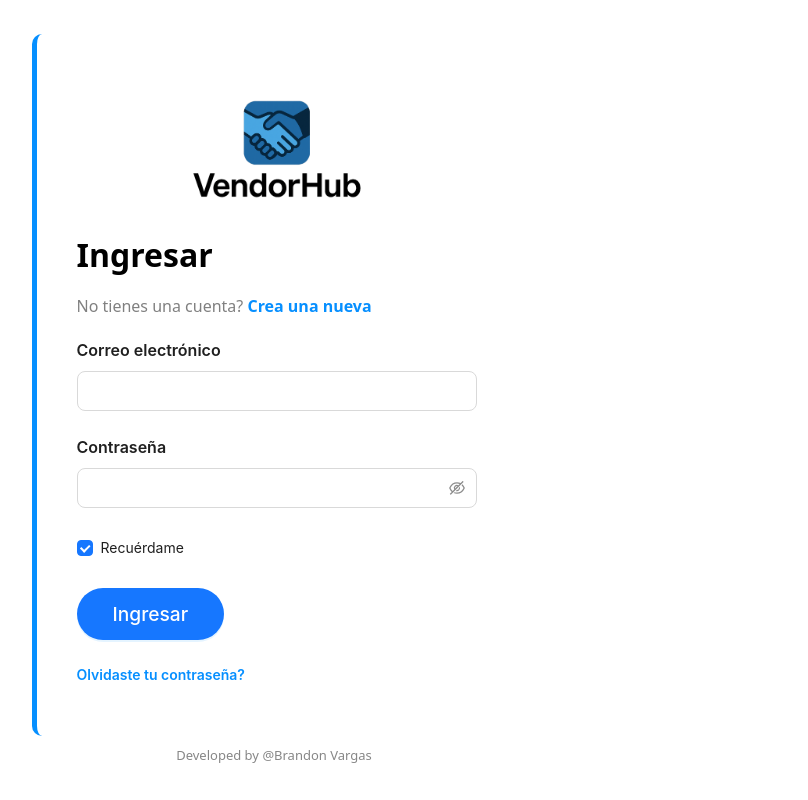
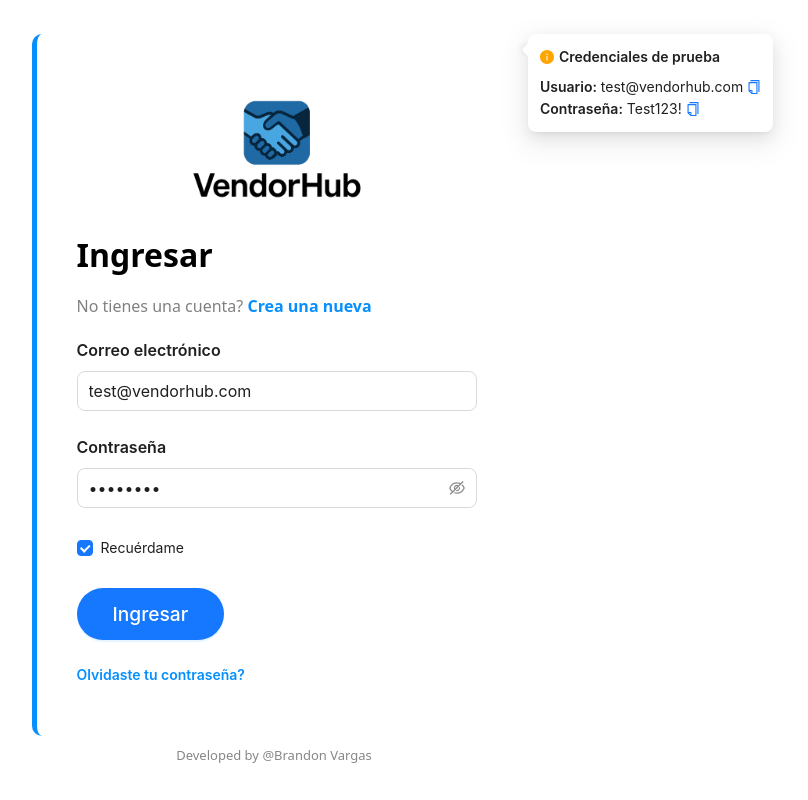
Before and after one commit to andresvpineros/vendor-hub-app, a React (Vite) app: page /login in a window 1280 px wide. Shown: the whole page, without its empty margins (366-1174 px from the left). Built offline with nearby package versions, Linux system fonts and the light colour scheme.

Commit message:
Refactor LoginPage to include a Popover with demo credentials and improve form structure

```diff
--- a/src/pages/auth/login/LoginPage.tsx
+++ b/src/pages/auth/login/LoginPage.tsx
@@ -1,10 +1,23 @@
-import { Button, Checkbox, Form, Input, Flex, Spin, notification } from "antd";
+import {
+  Button,
+  Checkbox,
+  Form,
+  Input,
+  Flex,
+  Spin,
+  notification,
+  Popover,
+  Typography,
+} from "antd";
 import type { FormProps } from "antd";
 import styles from "./LoginPage.module.css";
 import { formSchema } from "@/modules/auth/ui/schemas/login.schema";
 import { useNavigate } from "react-router-dom";
 import { UserSignsInUseCase } from "@/modules/auth/domain/use_cases/userSignsIn.usecase";
 import { useState } from "react";
+import { InfoCircleFilled } from "@ant-design/icons";
+
+const { Text } = Typography;
 
 type FieldType = {
   email?: string;
@@ -17,6 +30,19 @@
   name: string;
   rules?: { required: boolean; message: string }[];
 };
+const title = (
+  <span>
+    <InfoCircleFilled style={{ color: "orange", marginRight: "5px" }} />
+    Credenciales de prueba
+  </span>
+);
+const content = (
+  <div>
+    <Text strong>Usuario:</Text> <Text copyable>test@vendorhub.com</Text>
+    <br />
+    <Text strong>Contraseña:</Text> <Text copyable>Test123!</Text>
+  </div>
+);
 
 const LoginPage = () => {
   const navigate = useNavigate();
@@ -53,6 +79,7 @@
   return (
     <div className={styles.container}>
       {contextHolder}
+      <Popover open placement="rightTop" title={title} content={content}>
         <div className={styles.formContainer}>
           <div style={{ textAlign: "center" }}>
             <img src="/img/logo-general.png" alt="" width={200} />
@@ -77,6 +104,7 @@
                 <span className={styles.inputLabel}>Correo electrónico</span>
               }
               name="email"
+              initialValue="test@vendorhub.com"
               rules={formSchema.email as FormItemType["rules"]}
             >
               <Input size="large" />
@@ -85,6 +113,7 @@
             <Form.Item<FieldType>
               label={<span className={styles.inputLabel}>Contraseña</span>}
               name="password"
+              initialValue="Test123!"
               rules={formSchema.password as FormItemType["rules"]}
             >
               <Input.Password size="large" />
@@ -114,6 +143,7 @@
             </span>
           </Form>
         </div>
+      </Popover>
 
       <span className={styles.developmentInfo}>
         Developed by{" "}
```
Also changed, not shown: todo_list.txt (added). Lines whose indentation alone changed are shown as unchanged.
